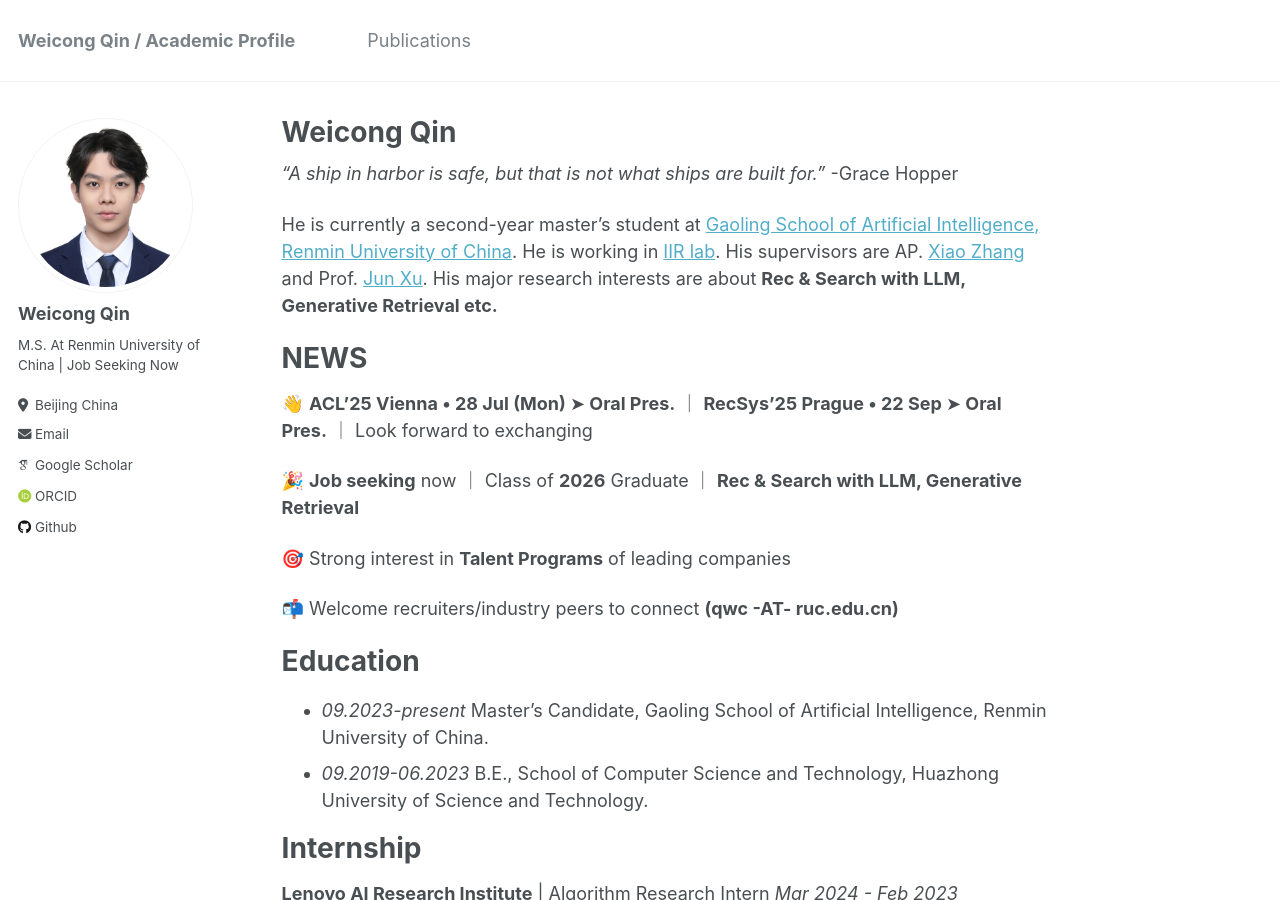
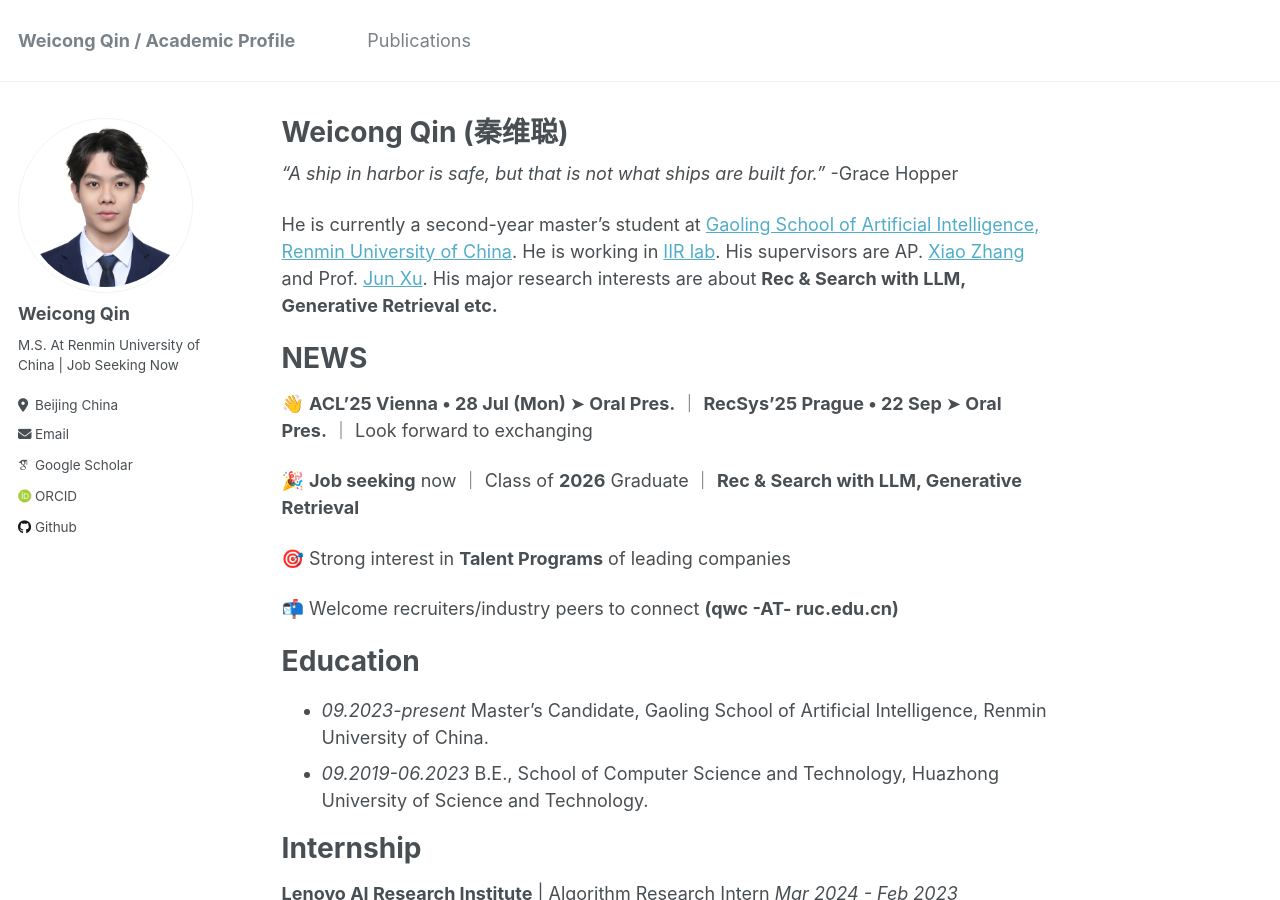
Before and after one commit to E-qin/E-qin.github.io, a Jekyll site: the page built from _pages/about.md, in a window 1280 px wide and 900 px high. Built offline with Jekyll 4.4.1, drawn with Linux system fonts in a browser that asks for light colours; some web fonts are replaced.

Commit message:
Update about.md

```diff
--- a/_pages/about.md
+++ b/_pages/about.md
@@ -1,6 +1,6 @@
 ---
 permalink: /
-title: "Weicong Qin"
+title: "Weicong Qin (秦维聪)"
 excerpt: "About me"
 author_profile: true
 redirect_from:
```
